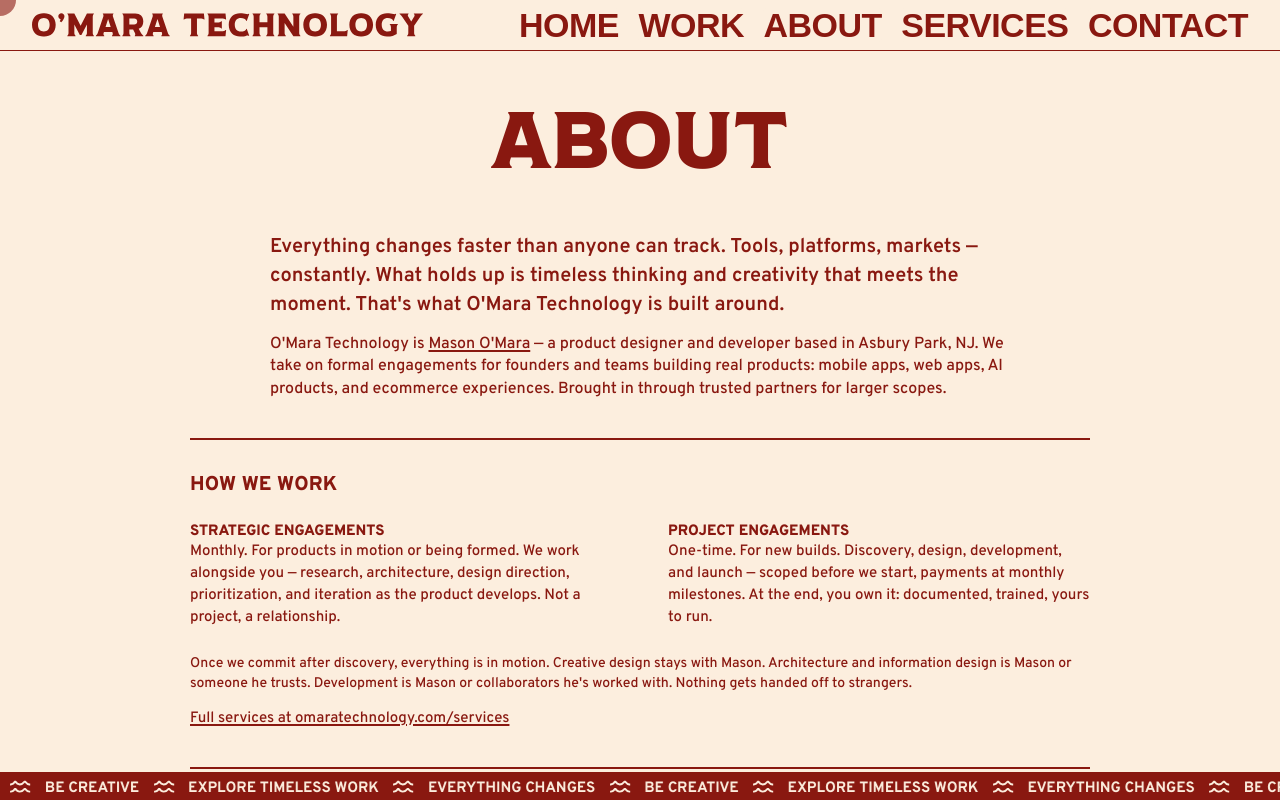
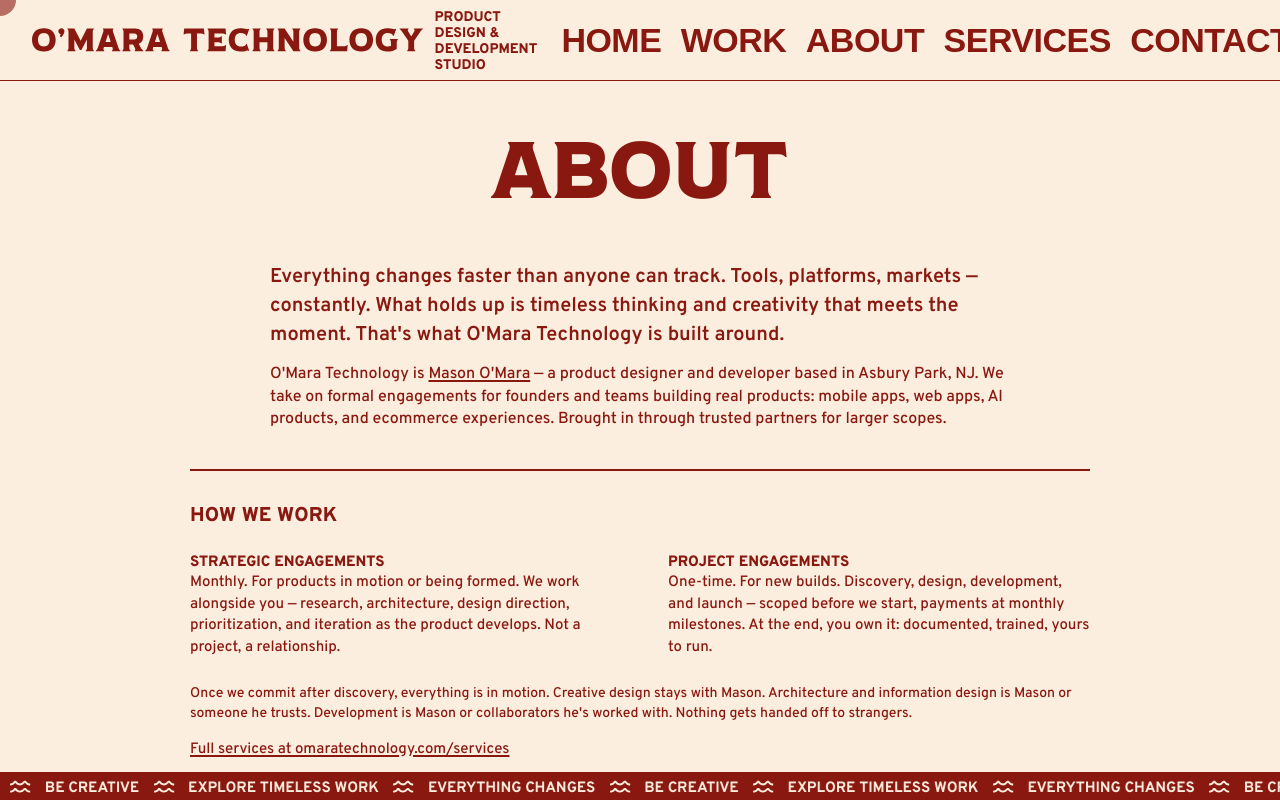
Before and after one commit to masonomara/omara-technology-design, a Next.js app: page /about in a window 1280 px wide. Shown: the top 800 px of the page. Built offline with nearby package versions, Linux system fonts and the light colour scheme; a web font is replaced by a local one.

Commit message:
polish complete

```diff
--- a/src/app/(frontend)/work/[slug]/page.tsx
+++ b/src/app/(frontend)/work/[slug]/page.tsx
@@ -74,6 +74,7 @@ export default async function Page({ params }: RouteProps) {
   return (
     <>
       <div className={styles.cardImageContainer}>
+        <div className={styles.cardImageScreen} />
         <div className={styles.cardImageMultiply} />
         {thumbnail && (
           <div className={styles.cardImage}>
--- a/src/app/components/Header.module.css
+++ b/src/app/components/Header.module.css
@@ -75,6 +75,30 @@
   }
 }
 
+.textContainer {
+  display: none;
+}
+@media (min-width: 1240px) {
+  .textContainer {
+    margin-top: 0em;
+    margin-bottom: 0em;
+    display: flex;
+    font-size: var(--text-sm);
+    font-weight: 500;
+    max-width: 740px;
+    width: 100%;
+    font-family: var(--font-overpass);
+    font-weight: 800;
+    color: var(--color-primary);
+    line-height: 115%;
+    text-transform: uppercase;
+    margin-left: 12px;
+    margin-top: 2px;
+    margin-bottom: -2px;
+    flex: 1;
+  }
+}
+
 .logoMobile {
   display: none;
   pointer-events: none;
@@ -82,13 +106,7 @@
 
 /* ─── Navigation ───────────────────────────────────────────────────────────── */
 
-.textContainer {
-  display: flex;
-  flex-direction: row;
-  align-items: center;
-  justify-content: flex-start;
-  gap: 20px;
-}
+
 
 .menuWrapper {
   display: flex;
@@ -166,9 +184,6 @@
     border-bottom: 1px solid var(--color-primary);
   }
 
-  .textContainer {
-    gap: 15px;
-  }
 
   .menuWrapper {
     justify-content: space-around;
--- a/src/app/components/Header.tsx
+++ b/src/app/components/Header.tsx
@@ -24,7 +24,7 @@ export default function Header() {
       const height = el.getBoundingClientRect().height;
       document.documentElement.style.setProperty(
         "--header-height",
-        `${height}px`
+        `${height}px`,
       );
     };
 
@@ -54,7 +54,11 @@ export default function Header() {
               alt="O'Mara Technology"
             />
           </Link>
-          <div className={styles.textContainer} />
+          <div className={styles.textContainer}>
+            Product Design &
+            <br />
+            Development Studio
+          </div>
         </div>
         <nav className={styles.menuWrapper}>
           {NAV_LINKS.map(({ id, label, href }) => (
--- a/src/app/components/ProjectCard.tsx
+++ b/src/app/components/ProjectCard.tsx
@@ -14,6 +14,7 @@ export default function ProjectCard({ node, slug, thumbnail }: ProjectCardProps)
     <Link href={`/work/${slug}`} className={styles.cardContainer}>
       <div className={styles.cardWrapper}>
         <div className={styles.cardImageContainer}>
+          <div className={styles.cardImageScreen} />
           <div className={styles.cardImageMultiply} />
           {thumbnail && (
             <div className={styles.cardImage}>
```
Also changed, not shown: src/app/components/Project.module.css (+9 -0 lines), src/app/components/work.module.css (+9 -0 lines).
